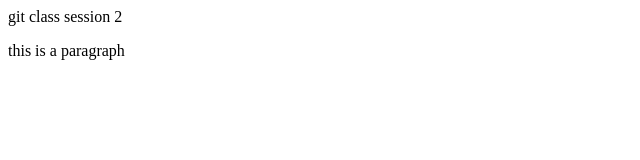
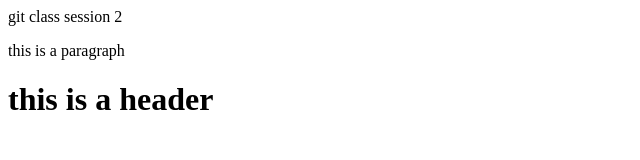
Before and after one commit to rupesh1264/myproject, a plain HTML site: page index.html in a window 1280 px wide. Shown: the whole page, without its empty margins (0-640 px from the left). Drawn offline with Linux system fonts and the light colour scheme.

Commit message:
changes made in all files

```diff
--- a/index.html
+++ b/index.html
@@ -9,5 +9,6 @@
 <body>
     <h>git class session 2</h>
     <p>this is a paragraph</p>
+    <h1>this is a header</header></h1>
 </body>
 </html>
```
Also changed, not shown: 2 other files.
